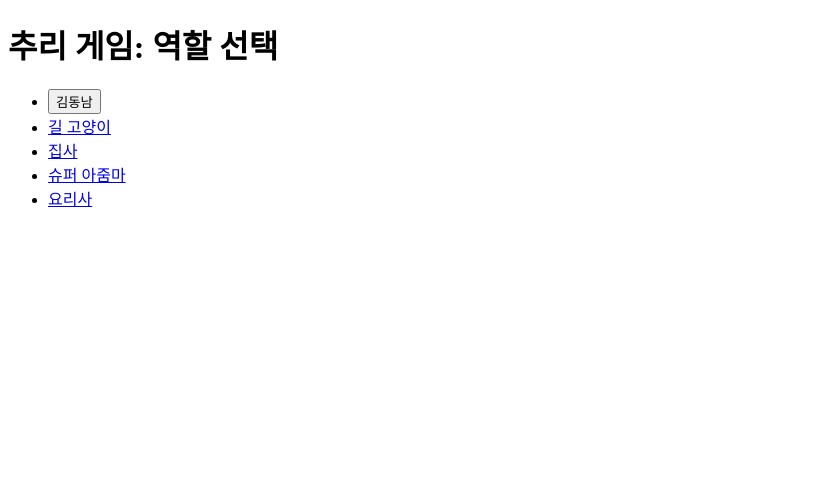
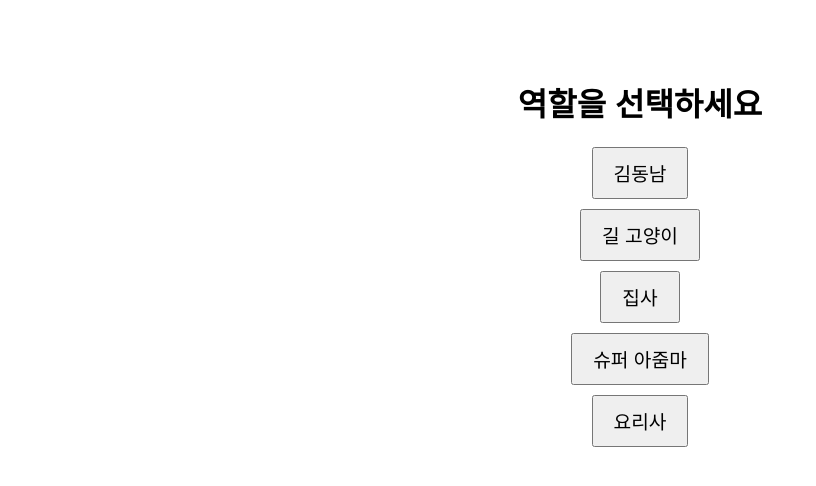
Before and after one commit to tptkdtngus/tptkdtngus.github.io, a plain HTML site: page index.html in a window 1280 px wide. Shown: the whole page, without its empty margins (0-816 px from the left). Drawn offline with Linux system fonts and the light colour scheme.

Commit message:
Update index.html

```diff
--- a/index.html
+++ b/index.html
@@ -2,30 +2,44 @@
 <html lang="ko">
 <head>
   <meta charset="UTF-8" />
-  <meta name="viewport" content="width=device-width, initial-scale=1.0"/>
-  <title>추리 게임 시작</title>
+  <meta name="viewport" content="width=device-width, initial-scale=1.0" />
+  <title>추리 게임 - 역할 선택</title>
+  <style>
+    body {
+      font-family: sans-serif;
+      text-align: center;
+      padding: 50px;
+    }
+    h1 {
+      font-size: 2em;
+    }
+    .role-button {
+      display: block;
+      margin: 10px auto;
+      padding: 10px 20px;
+      font-size: 1.2em;
+      cursor: pointer;
+    }
+  </style>
 </head>
 <body>
-  <h1>추리 게임: 역할 선택</h1>
-  <ul>
-    <li><button onclick="startGame('김동남', 'kimdongnam.html')">김동남</button></li>
-    <li><a href="길고양이.html">길 고양이</a></li>
-    <li><a href="집사.html">집사</a></li>
-    <li><a href="슈퍼아줌마.html">슈퍼 아줌마</a></li>
-    <li><a href="요리사.html">요리사</a></li>
-  </ul>
+  <h1>역할을 선택하세요</h1>
+  <button class="role-button" onclick="goToRole('김동남')">김동남</button>
+  <button class="role-button" onclick="goToRole('길 고양이')">길 고양이</button>
+  <button class="role-button" onclick="goToRole('집사')">집사</button>
+  <button class="role-button" onclick="goToRole('슈퍼 아줌마')">슈퍼 아줌마</button>
+  <button class="role-button" onclick="goToRole('요리사')">요리사</button>
 
   <script>
-    function setCookie(name, value, days = 7) {
-      const expires = new Date(Date.now() + days * 86400000).toUTCString();
-      document.cookie = `${name}=${encodeURIComponent(value)}; expires=${expires}; path=/`;
-    }
-
-    function startGame(character, link) {
-      if (character === "김동남") {
-        setCookie('dongnam_items', JSON.stringify([]));
-      }
-      window.location.href = link;
+    function goToRole(role) {
+      const roleMap = {
+        "김동남": "김동남.html",
+        "길 고양이": "길고양이.html",
+        "집사": "집사.html",
+        "슈퍼 아줌마": "슈퍼아줌마.html",
+        "요리사": "요리사.html"
+      };
+      window.location.href = roleMap[role];
     }
   </script>
 </body>
```
